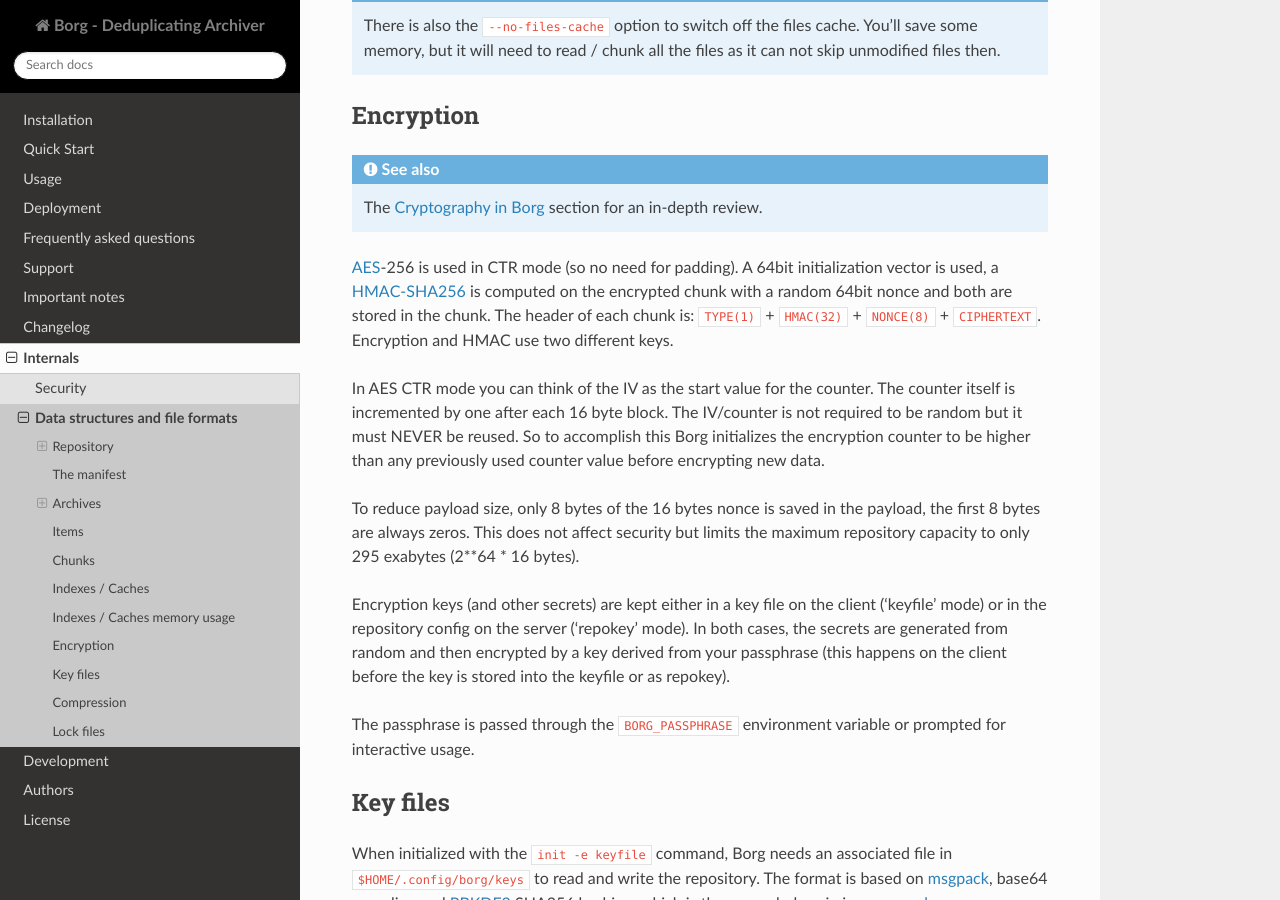
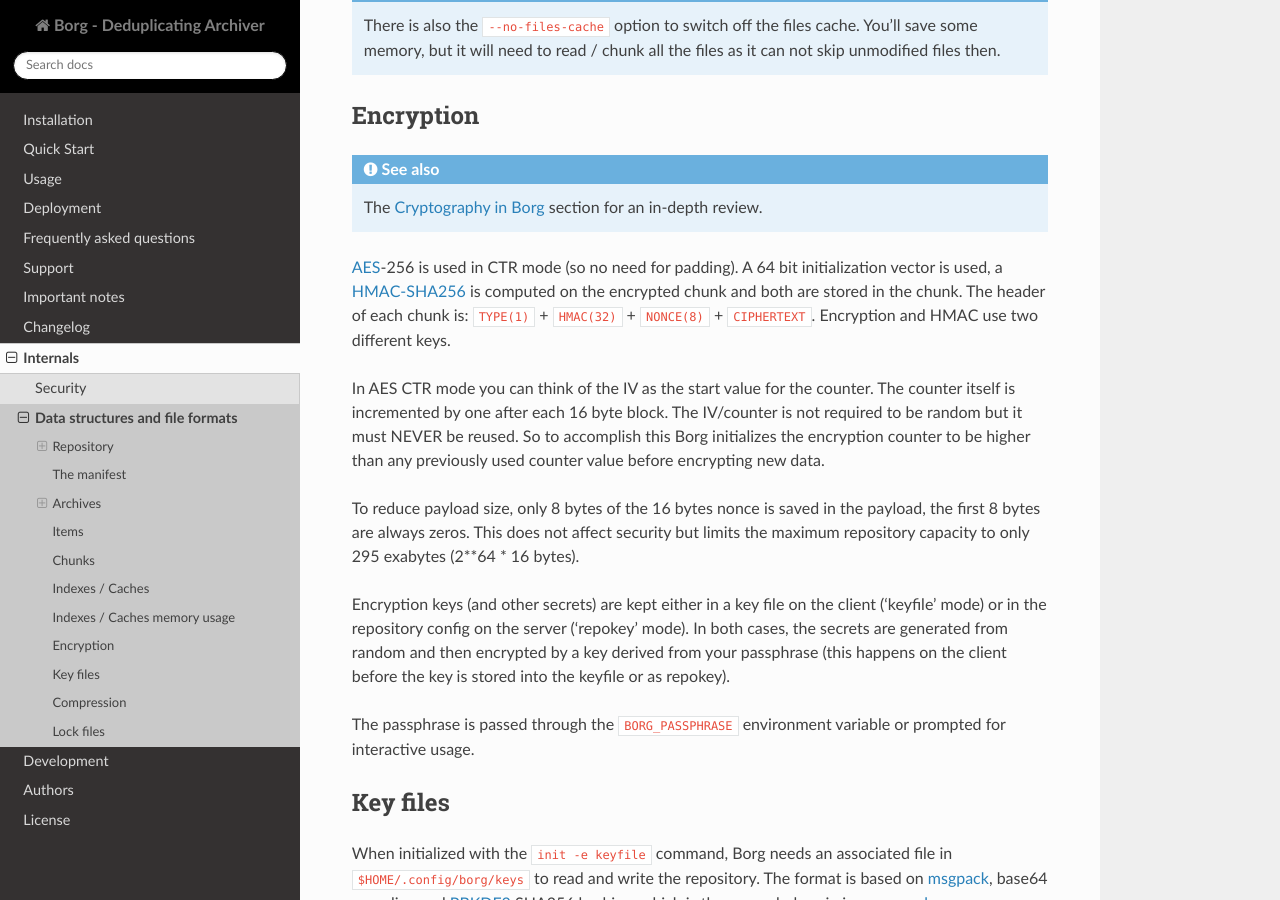
Before and after one commit to borgbackup/borg, a Sphinx documentation site: the page built from docs/internals/data-structures.rst, in a window 1280 px wide and 900 px high, scrolled down 8869 px. Built offline with Sphinx 7.4.7 and the Read the Docs theme 2.0.0, drawn with Linux system fonts in a browser that asks for light colours; pages that are not in the unit, such as notebooks, are missing from menus; the version number could not be read and is left out.

Commit message:
docs: datas: enc: correct factual error -- no nonce involved there.

```diff
--- a/docs/internals/data-structures.rst
+++ b/docs/internals/data-structures.rst
@@ -437,9 +437,9 @@
 
 .. seealso:: The :ref:`borgcrypto` section for an in-depth review.
 
-AES_-256 is used in CTR mode (so no need for padding). A 64bit initialization
-vector is used, a `HMAC-SHA256`_ is computed on the encrypted chunk with a
-random 64bit nonce and both are stored in the chunk.
+AES_-256 is used in CTR mode (so no need for padding). A 64 bit initialization
+vector is used, a `HMAC-SHA256`_ is computed on the encrypted chunk
+and both are stored in the chunk.
 The header of each chunk is: ``TYPE(1)`` + ``HMAC(32)`` + ``NONCE(8)`` + ``CIPHERTEXT``.
 Encryption and HMAC use two different keys.
 
```
